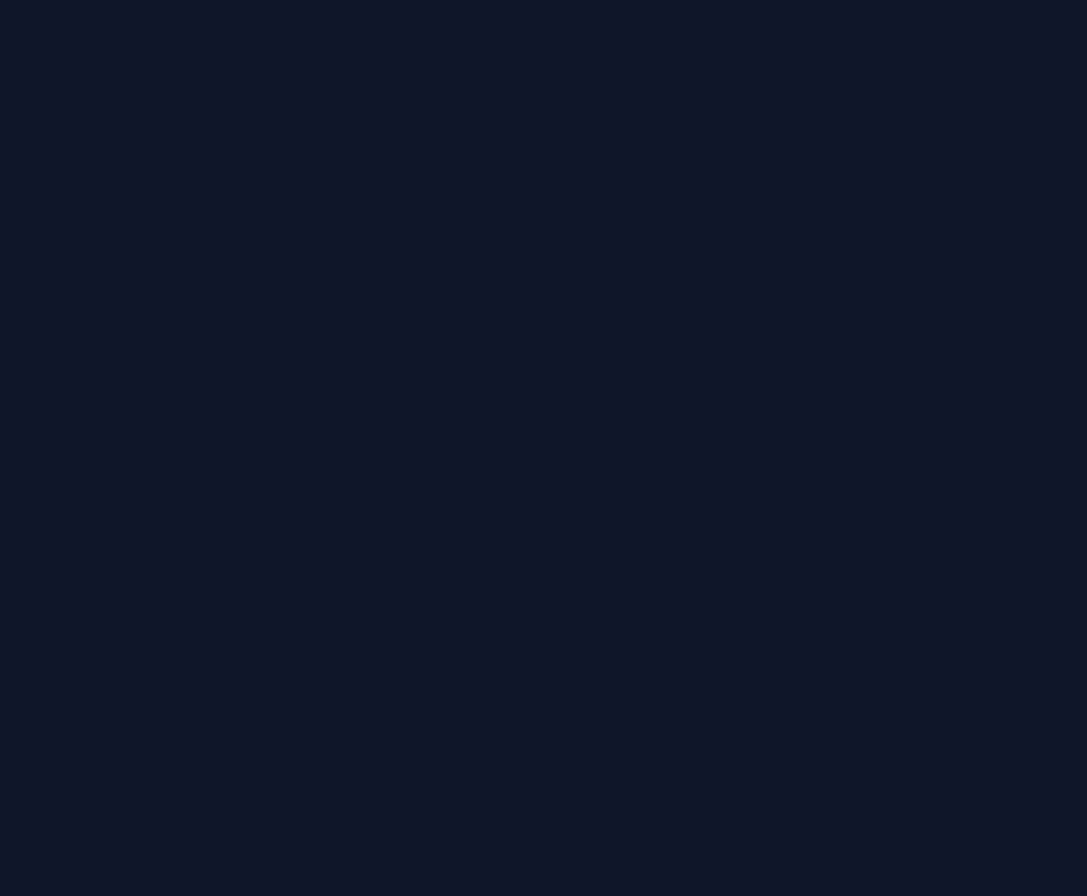
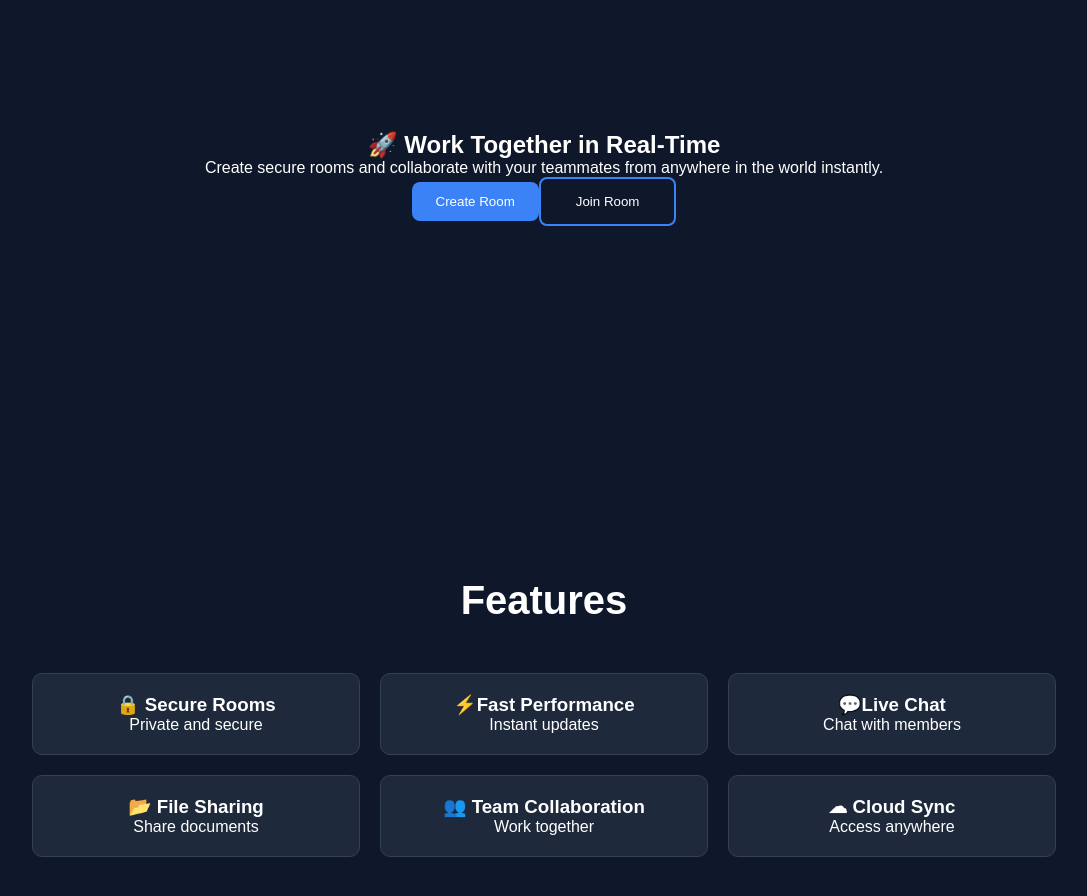
Before and after one commit to chandancoder-dev/syncspace-team14, a React (Vite) app in the folder client/: page / in a window 1280 px wide. Shown: the part 200-1096 px from the top of the page, without its empty margins (96-1183 px from the left). Before the commit the page ends 800 px from the top, so only its background shows below. Built offline with nearby package versions, Linux system fonts and the light colour scheme.

Commit message:
Update Home and Features components

```diff
--- a/client/src/components/Features.jsx
+++ b/client/src/components/Features.jsx
@@ -1,10 +1,52 @@
 import { useState } from "react";
 
+import "../styles/features.css"
 function Features(){
 
      return(
         <>
-           <h1>Features</h1>
+            <section className="features">
+            <h2 className = "section-title">Features</h2>
+            <div className = "feature-grid">
+                <div className = "feature-card">
+                  <h3>🔒 Secure Rooms</h3>
+                  <p>Private and secure</p>
+
+             </div>
+
+             <div className = "feature-card">
+               <h3>⚡Fast Performance</h3>
+               <p>Instant updates</p>
+             </div>
+
+             <div className = "feature-card">
+                  <h3>💬Live Chat</h3>
+                  <p>Chat with members</p>
+             </div>
+
+
+             <div className = "feature-card">
+                  <h3>📂 File Sharing </h3>
+                  <p>Share documents</p>
+
+             </div>
+
+
+             <div className = "feature-card">
+
+                  <h3>👥 Team Collaboration </h3>
+                  <p>Work together</p>
+
+             </div>
+
+             <div className = "feature-card">
+               <h3>☁ Cloud Sync</h3>
+               <p>Access anywhere</p>
+             </div>
+
+            </div>
+
+          </section>
         </>
      );
 }
--- a/client/src/components/Home.jsx
+++ b/client/src/components/Home.jsx
@@ -1,10 +1,35 @@
 import { useState } from "react";
+import Features from "./Features";
 
+import "../styles/hero.css"
 function Home(){
 
      return(
         <>
-           <h1>Home</h1>
+
+          <section className="hero">
+              <h1>🚀 Work Together in Real-Time</h1>
+              <p>Create secure rooms and collaborate with your teammates
+               from anywhere in the world instantly.
+          </p>
+
+          <div className="hero-buttons">
+
+                    <button className="primary-btn">
+                        Create Room
+                    </button>
+
+                    <button className="secondary-btn">
+                        Join Room
+                    </button>
+
+                </div>
+
+          </section>
+
+
+        <Features/>
+
         </>
      )
 }
--- a/client/src/styles/button.css
+++ b/client/src/styles/button.css
@@ -9,4 +9,19 @@
     padding:12px 24px;
 
     border-radius:var(--radius);
+
 }
+.secondary-btn{
+
+    background:transparent;
+
+    color:white;
+
+    border:2px solid #3B82F6;
+
+    padding:15px 35px;
+
+    border-radius:8px;
+
+    cursor:pointer;
+}
--- /dev/null
+++ b/client/src/styles/features.css
@@ -0,0 +1,31 @@
+.features{
+    width: 100%;
+    padding: 80px 10%;
+    background-color: var(--bg-color);
+}
+.section-title{
+    text-align: center;
+    color: var(--text-color);
+    font-size: 2.5rem;
+    font-weight: 600;
+    margin-bottom: 50px;
+}
+
+.feature-grid {
+    display: grid;
+    grid-template-columns: repeat(3, 1fr);
+    gap: 20px;
+}
+.feature-card {
+    background: var(--card-color);
+    border: 1px solid var(--border-color);
+    border-radius: 10px;
+    padding: 20px;
+    text-align: center;
+    transition: 0.3s;
+}
+
+.feature-card:hover {
+    transform: translateY(-5px);
+    border-color: var(--primary-color);
+}
--- /dev/null
+++ b/client/src/styles/hero.css
@@ -0,0 +1,16 @@
+.hero{
+
+    min-height:80vh;
+
+    display:flex;
+
+    flex-direction:column;
+
+    justify-content:center;
+
+    align-items:center;
+
+    text-align:center;
+
+    padding:40px;
+}
```
